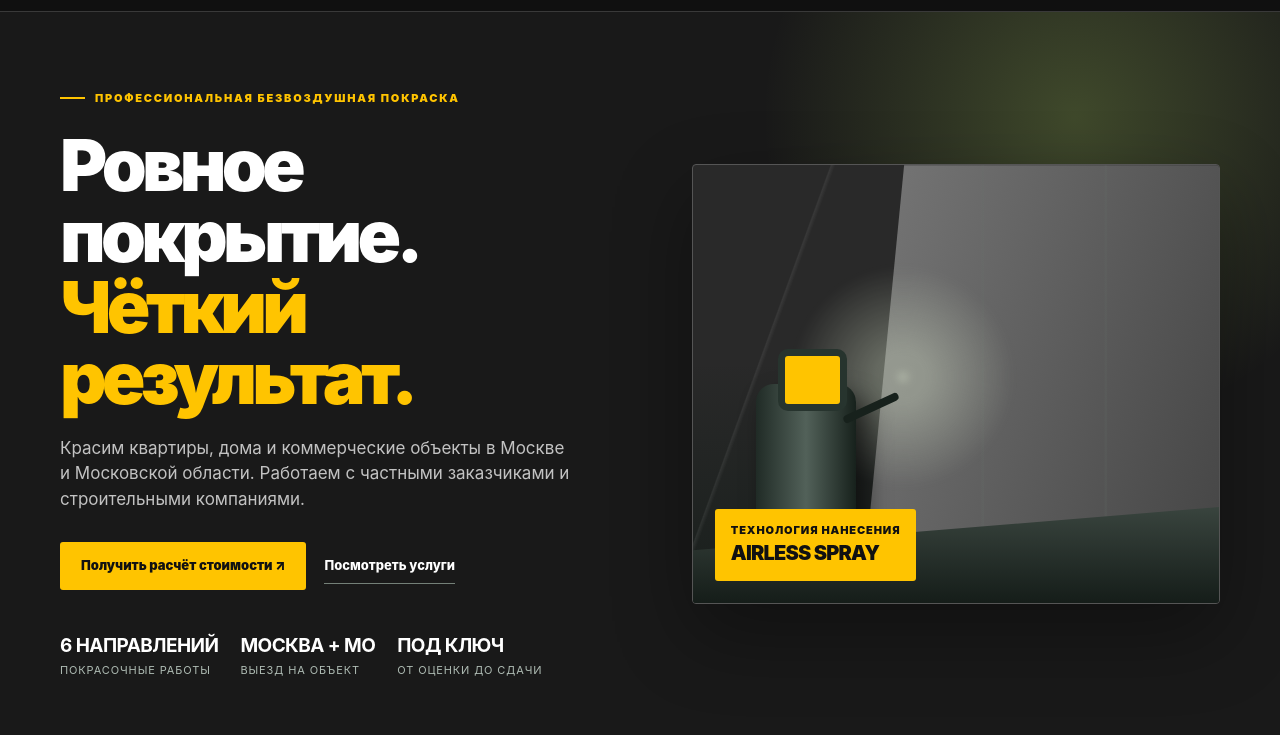
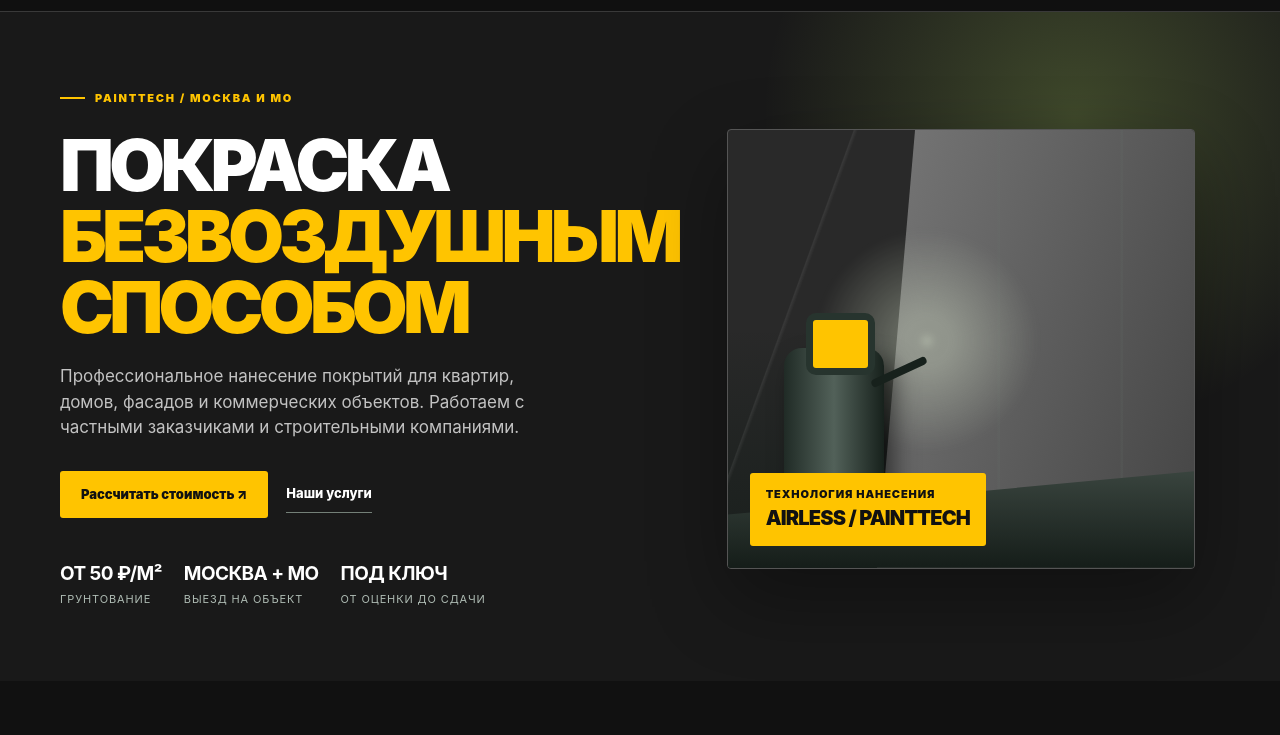
Before and after one commit to vpavlenok/painttech-site, a plain HTML site: page index.html in a window 1280 px wide. Shown: the part 65-800 px from the top of the page. Drawn offline with Linux system fonts and the light colour scheme.

Commit message:
Update index.html

```diff
--- a/index.html
+++ b/index.html
@@ -247,21 +247,45 @@ a {
   </div>
 </header>
 <main id="top">
-  <section class="hero">
-    <div class="wrap hero-grid">
-      <div>
-        <div class="eyebrow">Профессиональная безвоздушная покраска</div>
-        <h1>Ровное покрытие.<br><em>Чёткий результат.</em></h1>
-        <p>Красим квартиры, дома и коммерческие объекты в Москве и Московской области. Работаем с частными заказчиками и строительными компаниями.</p>
-        <div class="hero-actions"><a class="btn" href="#contacts">Получить расчёт стоимости ↗</a><a class="text-link" href="#services">Посмотреть услуги</a></div>
-        <div class="hero-note"><div><strong>6 направлений</strong>Покрасочные работы</div><div><strong>Москва + МО</strong>Выезд на объект</div><div><strong>Под ключ</strong>От оценки до сдачи</div></div>
+
+<section class="hero">
+  <div class="wrap hero-grid">
+    <div>
+      <div class="eyebrow">PAINTTECH / МОСКВА И МО</div>
+
+      <h1>ПОКРАСКА<br><em>БЕЗВОЗДУШНЫМ СПОСОБОМ</em></h1>
+
+      <p>
+        Профессиональное нанесение покрытий для квартир,
+        домов, фасадов и коммерческих объектов.
+        Работаем с частными заказчиками и строительными компаниями.
+      </p>
+
+      <div class="hero-actions">
+        <a class="btn" href="#contacts">Рассчитать стоимость ↗</a>
+        <a class="text-link" href="#services">Наши услуги</a>
       </div>
-      <div class="visual" aria-label="Иллюстрация процесса безвоздушной покраски">
-        <div class="wall"></div><div class="spray"></div><div class="floor"></div><div class="machine"></div>
-        <div class="visual-tag">Технология нанесения<span>Airless spray</span></div>
+
+      <div class="hero-note">
+        <div><strong>От 50 ₽/м²</strong>Грунтование</div>
+        <div><strong>Москва + МО</strong>Выезд на объект</div>
+        <div><strong>Под ключ</strong>От оценки до сдачи</div>
       </div>
     </div>
-  </section>
+
+    <div class="visual" aria-label="Графическая иллюстрация безвоздушной покраски">
+      <div class="wall"></div>
+      <div class="spray"></div>
+      <div class="floor"></div>
+      <div class="machine"></div>
+      <div class="visual-tag">
+        ТЕХНОЛОГИЯ НАНЕСЕНИЯ
+        <span>AIRLESS / PAINTTECH</span>
+      </div>
+    </div>
+  </div>
+</section>
+
 
   <section id="services">
     <div class="wrap">
```
